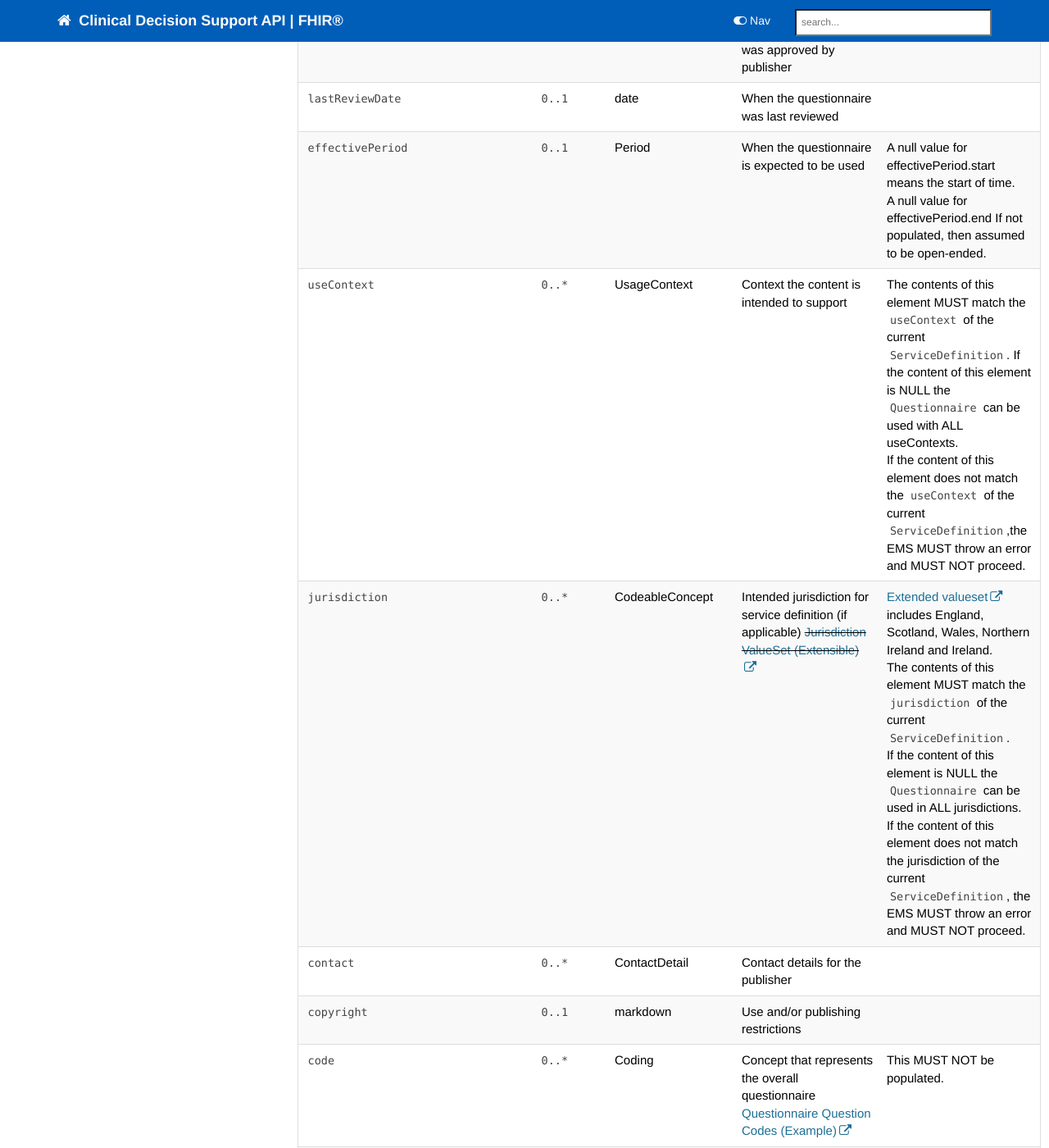
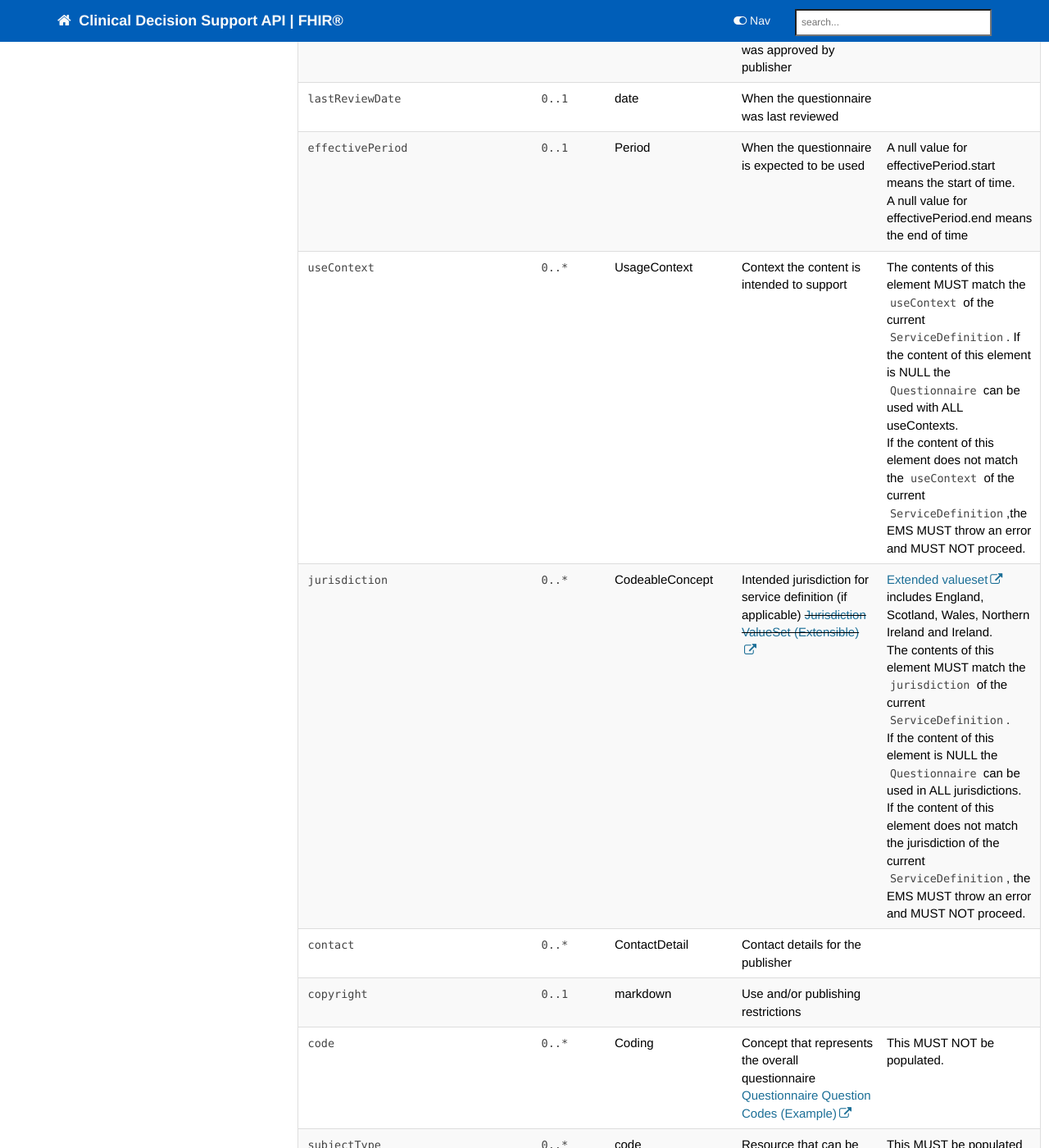
Before and after one commit to nhsconnect/FHIR-CDS, a Jekyll site: the page built from pages/explore/api_questionnaire.md, in a window 1280 px wide and 1400 px high, scrolled down 2229 px. Shown: the whole window at 82% size. Built offline with Jekyll 4.4.1, drawn with Linux system fonts in a browser that asks for light colours; nearby versions of some CDN libraries; our own code applies the rules of GitHub Pages for plain Markdown files; comment, search, counter and statistics services are not loaded; part of the change alters nothing that is shown.

Commit message:
Revert "pages/explore/api_questionnaire.md updated from https://stackedit.io/"
This reverts commit 909e05b254dbc1436de891dcf466fc82193971f7.

# Conflicts:
#	pages/explore/api_questionnaire.md

```diff
--- a/pages/explore/api_questionnaire.md
+++ b/pages/explore/api_questionnaire.md
@@ -11,35 +11,7 @@ summary: Questionnaire resource implementation guidance
 <!--
 {% include custom/fhir.referencemin.html resource="" userlink="" page="" fhirname="Questionnaire" fhirlink="[Questionnaire](http://hl7.org/fhir/stu3/questionnaire.html)" content="User Stories" userlink="" %}
 -->
-<style>
-td.sub{
-    content: '';
-    display: block;
-    width: 285px;
-    background-image: url(images/tbl_vjoin_end.png);
-    background-repeat: no-repeat;
-    background-position: 10px 10px;
-    padding-left: 30px;
-}
-td.sub-sub{
-    content: '';
-    display: block;
-    width: 285px;
-    background-image: url(images/tbl_vjoin_end.png);
-    background-repeat: no-repeat;
-    background-position: 30px 10px;
-    padding-left: 50px;
-}
-td.sub-sub-sub{
-    content: '';
-    display: block;
-    width: 285px;
-    background-image: url(images/tbl_vjoin_end.png);
-    background-repeat: no-repeat;
-    background-position: 50px 10px;
-    padding-left: 70px;
-}
-</style>
+
 
 ## Questionnaire: Implementation Guidance ##
 
@@ -216,8 +188,7 @@ Detailed implementation guidance for a `Questionnaire` resource in the CDS conte
     <td>Period</td>
     <td>When the questionnaire is expected to be used</td>
 <td>A null value for  effectivePeriod.start means the start of time.<br/>
-A null value for effectivePeriod.end If not populated, then assumed to be open-ended.
-</td>
+A null value for effectivePeriod.end means the end of time</td>
  </tr>
 <tr>
   <td><code class="highlighter-rouge">useContext</code></td>
@@ -482,6 +453,6 @@ Placeholder -->
 
 
 <!--stackedit_data:
-eyJoaXN0b3J5IjpbNjg5NDg4NzI2LC0xMTc5MzA5ODY5LDExMD
-E5MjM0MywtMTEwNzU2Mzc3NywyMDAwNjM5MzA5XX0=
+eyJoaXN0b3J5IjpbLTExNzkzMDk4NjksMTEwMTkyMzQzLC0xMT
+A3NTYzNzc3LDIwMDA2MzkzMDldfQ==
 -->
```
